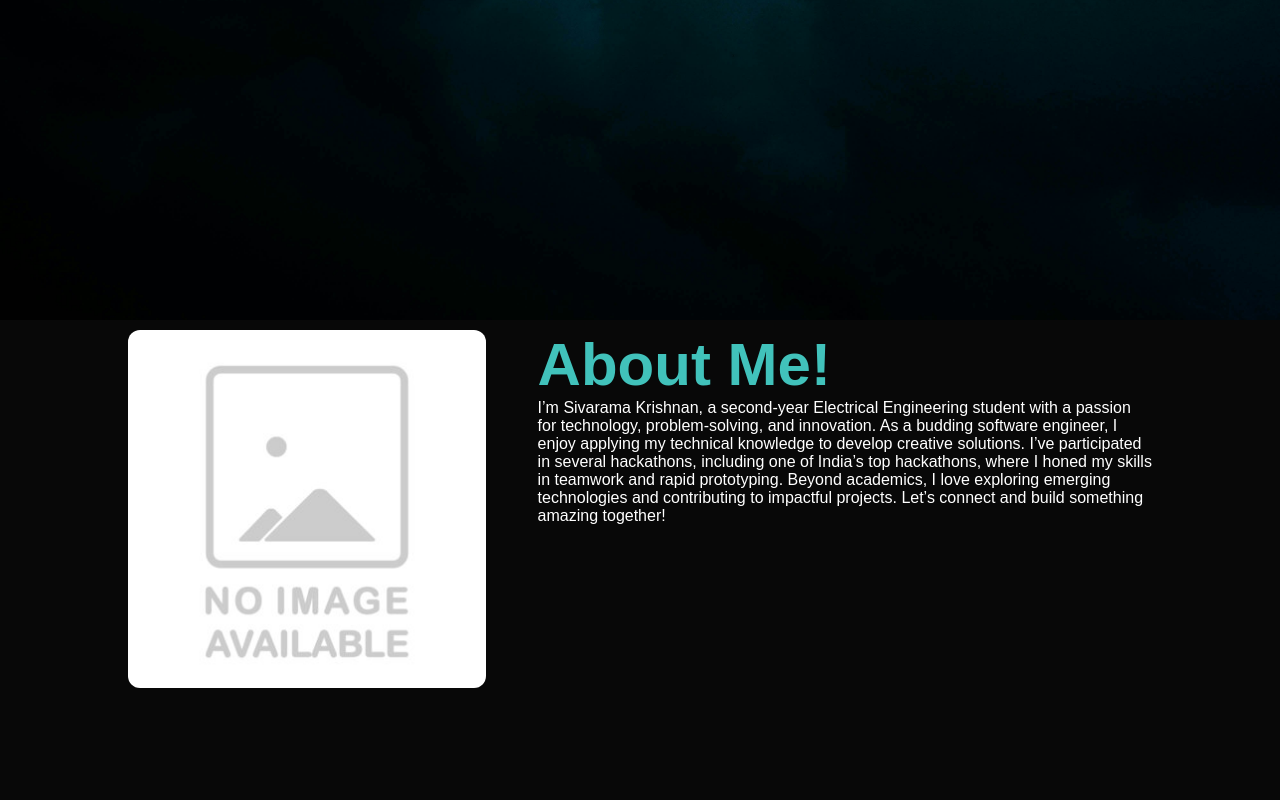
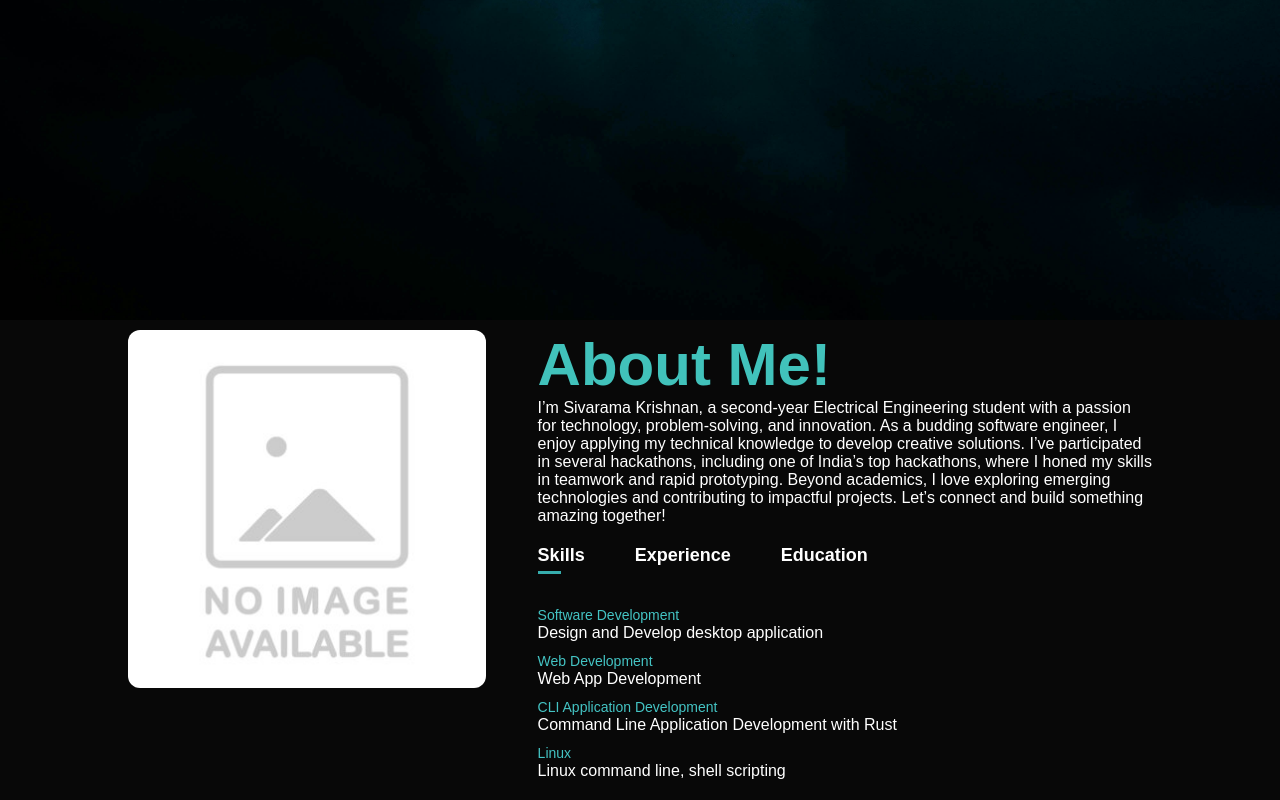
Before and after one commit to srkz-stack/Personal-portfolio, a plain HTML site: page index.html in a window 1280 px wide. Shown: the part 480-1280 px from the top of the page. Before the commit the page ends 1182 px from the top, so only its background shows below. Drawn offline with Linux system fonts and the light colour scheme.

Commit message:
new commit

```diff
--- a/index.html
+++ b/index.html
@@ -32,11 +32,51 @@
                 </div>
                 <div class="about-col2">
                     <h1 class="about-me">About Me!</h1>
-                    <p>I’m Sivarama Krishnan, a second-year Electrical Engineering student with a passion for technology, problem-solving, and innovation. As a budding software engineer, I enjoy applying my technical knowledge to develop creative solutions. I’ve participated in several hackathons, including one of India’s top hackathons, where I honed my skills in teamwork and rapid prototyping. Beyond academics, I love exploring emerging technologies and contributing to impactful projects. Let’s connect and build something amazing together!  </p>
+                    <p class="about-me-content">I’m Sivarama Krishnan, a second-year Electrical Engineering student with a passion for technology, problem-solving, and innovation. As a budding software engineer, I enjoy applying my technical knowledge to develop creative solutions. I’ve participated in several hackathons, including one of India’s top hackathons, where I honed my skills in teamwork and rapid prototyping. Beyond academics, I love exploring emerging technologies and contributing to impactful projects. Let’s connect and build something amazing together!  </p>
+                    <div class="tab-titles">
+                        <p class="tab-links active-link" onclick="opentab('skills')">Skills</p>
+                        <p class="tab-links" onclick="opentab('experience')">Experience</p>
+                        <p class="tab-links" onclick="opentab('education')">Education</p>
+                    </div>
+                    <div class="tab-contents active-tab" id="skills">
+                        <ul>
+                            <li><span>Software Development</span><br>Design and Develop desktop application</li>
+                            <li><span>Web Development</span><br>Web App Development</li>
+                            <li><span>CLI Application Development</span><br>Command Line Application Development with Rust</li>
+                            <li><span>Linux</span><br>Linux command line, shell scripting</li>
+                        </ul>
+                    </div>
+                    <div class="tab-contents" id="experience">
+                        <ul>
+                            <li><span>Hackathons</span><br>Smart India Hackathon 2024 finalist</li>
+                        </ul>
+                    </div>
+                    <div class="tab-contents" id="education">
+                        <ul>
+                            <li><span>Engineering</span><br>Pursuing Second Year</li>
+
+                        </ul>
+                    </div>
                 </div>
             </div>
         </div>
     </div>
 
+<script>
+    var tablinks = document.getElementsByClassName('tab-links');
+    var tabcontents = document.getElementsByClassName('tab-contents');
+
+    function opentab(tabname){
+        for(tablink of tablinks){
+            tablink.classList.remove("active-link");
+        }
+        for(tabcontent of tabcontents){
+            tabcontent.classList.remove("active-tab");
+        }
+        event.currentTarget.classList.add("active-link");
+        document.getElementById(tabname).classList.add("active-tab");
+    }
+</script>
+
 </body>
 </html>
--- a/style.css
+++ b/style.css
@@ -103,3 +103,45 @@ nav ul li a:hover::after{
     font-weight: 600;
     color: rgb(65, 194, 187);
 }
+.about-me-content{
+    font-size: 16px;
+    font-weight: 200px;
+}
+.tab-titles{
+    display: flex;
+    margin: 20px 0 40px;
+}
+.tab-links{
+    margin-right: 50px;
+    font-size: 18px;
+    font-weight: 600;
+    cursor: pointer;
+    position: relative;
+}
+.tab-links::after{
+    content: '';
+    width: 0;
+    height: 3px;
+    background: #36adad;
+    position: absolute;
+    left: 0;
+    bottom: -8px;
+    transition: 0.5s;
+}
+.tab-links.active-link::after{
+    width: 50%;
+}
+.tab-contents ul li{
+    list-style: none;
+    margin: 10px 0;
+}
+.tab-contents ul li span{
+    color: #44c4c4;
+    font-size: 14px;
+}
+.tab-contents{
+    display: none;
+}
+.tab-contents.active-tab{
+    display: block;
+}
```
